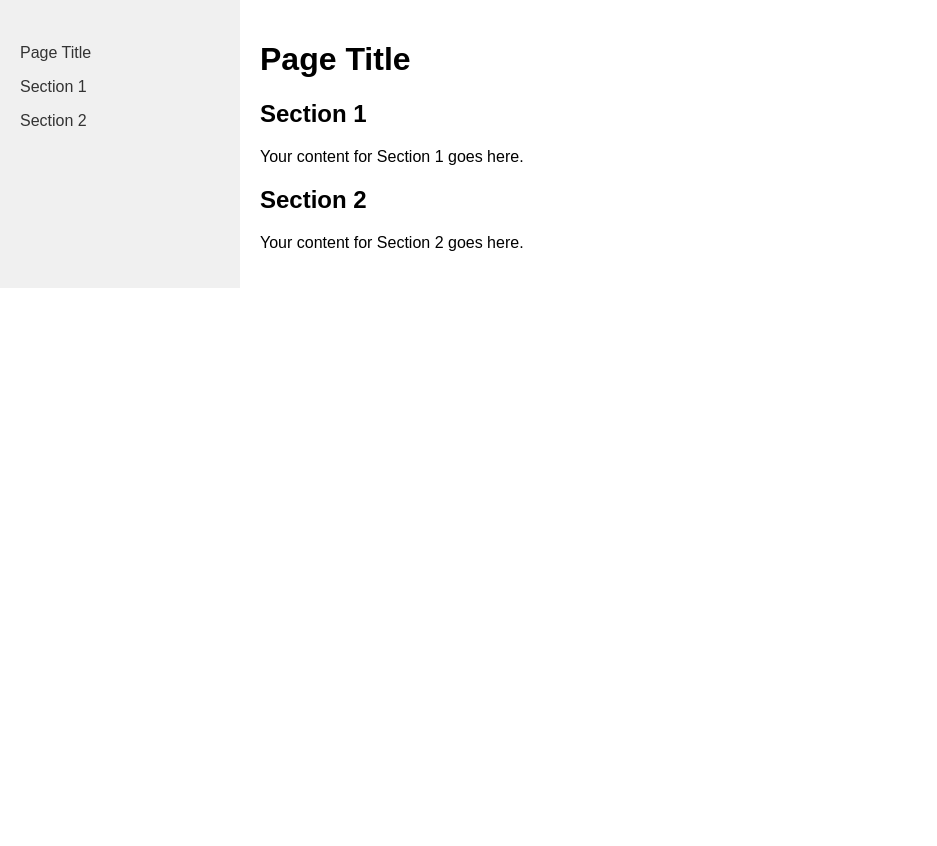
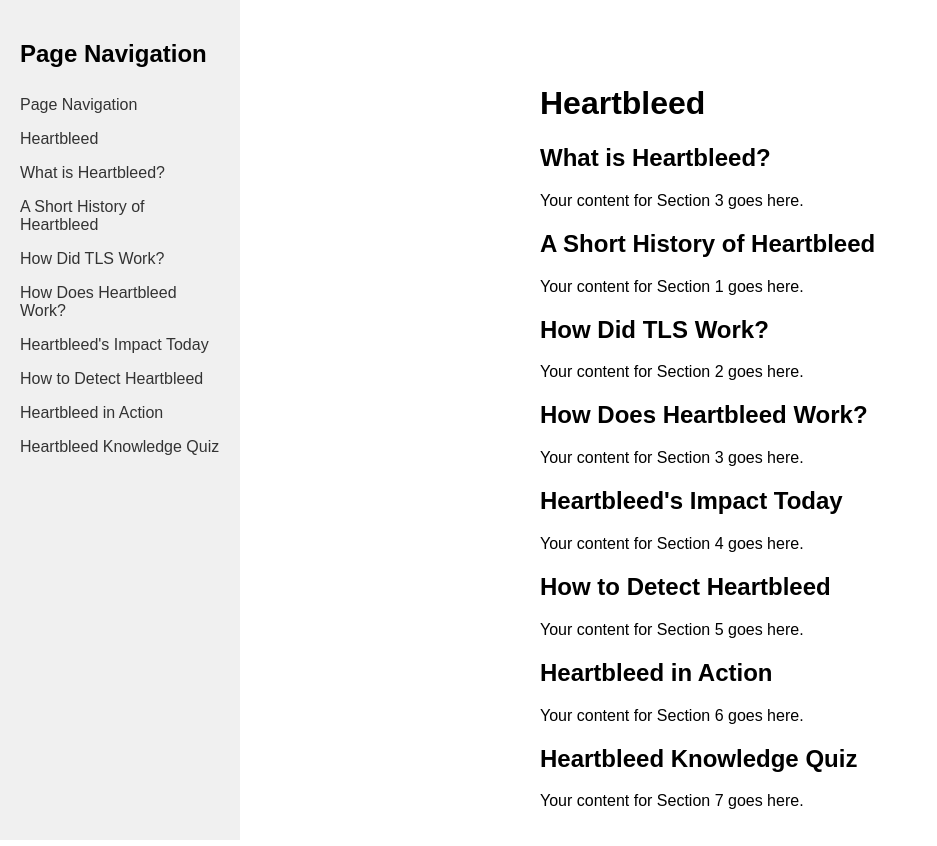
Before and after one commit to kaya-sz/HeartbleedWebpage, a plain HTML site: page hehe.html in a window 1280 px wide. Shown: the whole page, without its empty margins (0-937 px from the left). Before the commit the page ends 800 px from the top, so only its background shows below. Drawn offline with Linux system fonts and the light colour scheme.

Commit message:
Added header titles to the HTML page

```diff
--- a/hehe.html
+++ b/hehe.html
@@ -3,7 +3,7 @@
 <head>
   <meta charset="UTF-8">
   <meta name="viewport" content="width=device-width, initial-scale=1.0">
-  <title>Your Page Title</title>
+  <title>Heartbleed</title>
   <style>
     body {
       font-family: Arial, sans-serif;
@@ -15,9 +15,11 @@
     main {
       flex: 1;
       padding: 20px;
+      margin-left: 220px; /* Add margin to create space for the sidebar */
     }
 
     aside {
+
       width: 200px;
       background-color: #f0f0f0;
       padding: 20px;
@@ -36,24 +38,61 @@
       display: block;
       padding: 8px 0;
     }
+
+    /* Add styles to make the sidebar float */
+    @media (min-width: 768px) {
+      aside {
+        position: fixed;
+        height: 100%;
+        overflow-y: auto;
+      }
+
+      main {
+        /* -ms-flex: 70%;
+        flex: 70%; */
+        background-color: white;
+        /* padding: 60px; */
+        padding-top: 5%;
+        padding-left: 25%;
+        padding-right: 25%;
+}
+    }
   </style>
 </head>
 <body>
   <aside>
     <nav>
+      <h2>Page Navigation</h2>
       <ul id="sidebar-nav"></ul>
     </nav>
   </aside>
 
   <main>
-    <h1>Page Title</h1>
-    <h2 id="section1">Section 1</h2>
+    <h1>Heartbleed</h1>
+
+    <h2 id="What_Is_Heartbleed">What is Heartbleed?</h2>
+    <p>Your content for Section 3 goes here.</p>
+
+    <h2 id="Heartbleed_History">A Short History of Heartbleed</h2>
     <p>Your content for Section 1 goes here.</p>
 
-    <h2 id="section2">Section 2</h2>
+    <h2 id="TLS_Explanation">How Did TLS Work?</h2>
     <p>Your content for Section 2 goes here.</p>
 
-    <!-- Add more sections as needed -->
+    <h2 id="How_Heartbleed_Works">How Does Heartbleed Work?</h2>
+    <p>Your content for Section 3 goes here.</p>
+
+    <h2 id="Heartbleed_Today">Heartbleed's Impact Today</h2>
+    <p>Your content for Section 4 goes here.</p>
+
+    <h2 id="Detect_Heartbleed">How to Detect Heartbleed</h2>
+    <p>Your content for Section 5 goes here.</p>
+
+    <h2 id="Heartbleed_Demo">Heartbleed in Action</h2>
+    <p>Your content for Section 6 goes here.</p>
+
+    <h2 id="Quiz">Heartbleed Knowledge Quiz</h2>
+    <p>Your content for Section 7 goes here.</p>
 
   </main>
 
```
Also changed, not shown: index.html (+30 -0 lines).
